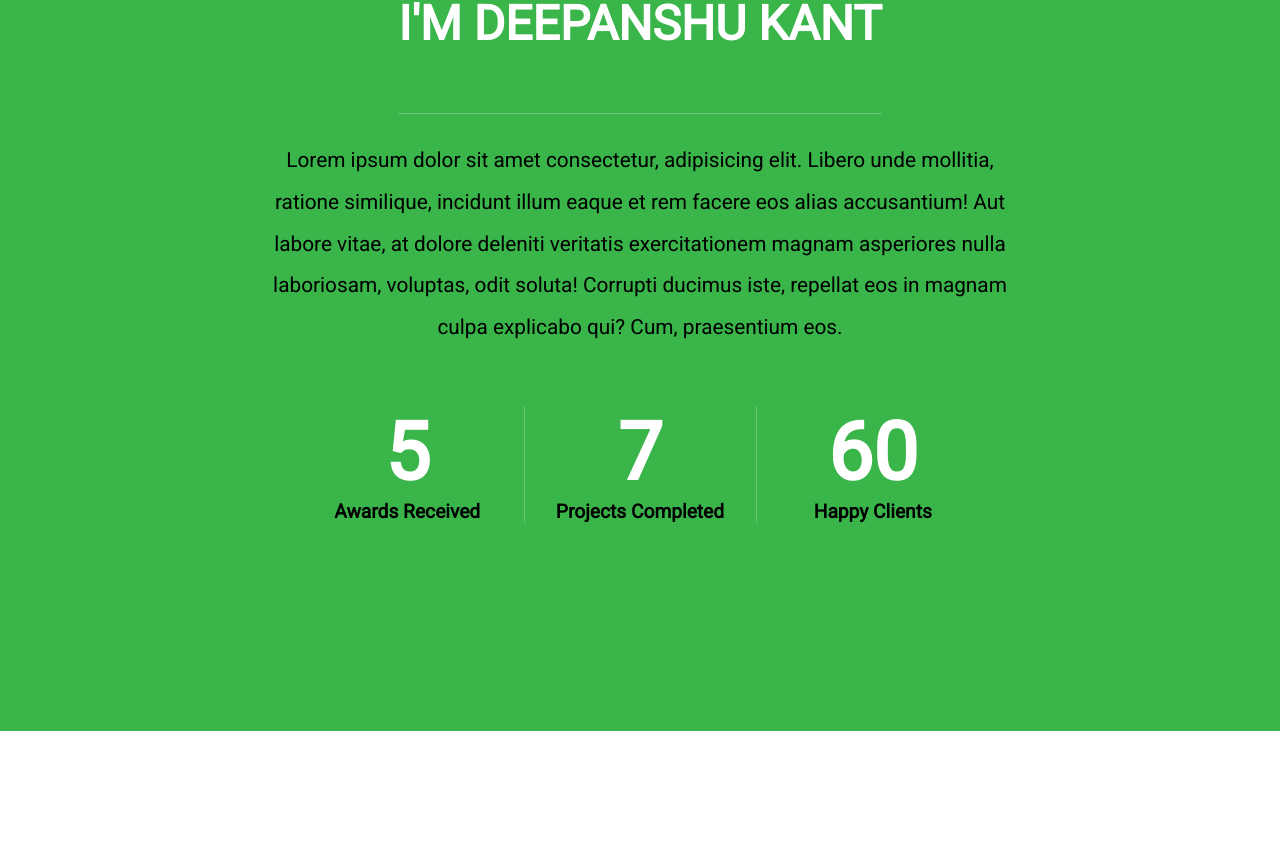
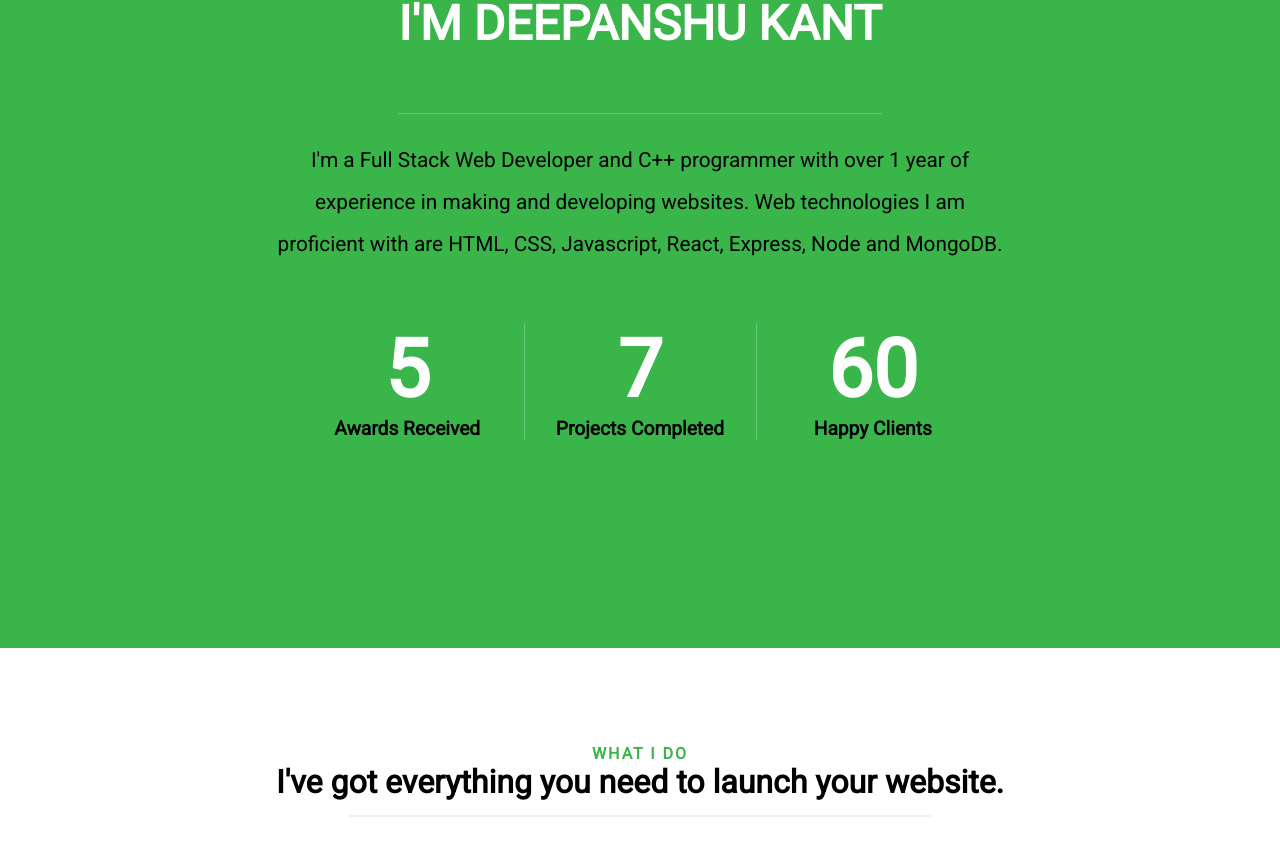
Before and after one commit to DeepanshuKant/Deepanshu-Portfolio, a React (Create React App) app: page / in a window 1280 px wide. Shown: the part 988-1844 px from the top of the page. Before the commit the page ends 1719 px from the top, so only its background shows below. Built offline with nearby package versions, Linux system fonts and the light colour scheme.

Commit message:
service section added

```diff
--- a/src/App.css
+++ b/src/App.css
@@ -3,5 +3,5 @@
     padding: 0;
     box-sizing: border-box;
     font-family: Roboto;
-    user-select: none;
+    /* user-select: none; */
 }
--- a/src/App.js
+++ b/src/App.js
@@ -2,12 +2,15 @@ import './App.css';
 import About from './Components/About/About';
 import Header from './Components/Header/Header';
 import Home from './Components/Home/Home';
+import Service from './Components/Service/Service';
+
 function App() {
   return (
     <>
       <Header />
       <Home />
       <About />
+      <Service />
     </>
   );
 }
--- a/src/Components/About/About.js
+++ b/src/Components/About/About.js
@@ -19,9 +19,7 @@ function About() {
                         <h1>I'm Deepanshu Kant</h1>
                     </div>
                     <div className="about__content" data-aos="fade-up">
-                        <p>Lorem ipsum dolor sit amet consectetur, adipisicing elit. Libero unde mollitia, ratione similique, incidunt illum eaque et rem facere eos alias accusantium! Aut labore vitae,
-                            at dolore deleniti veritatis exercitationem magnam asperiores nulla laboriosam, voluptas, odit soluta! Corrupti ducimus iste,
-                            repellat eos in magnam culpa explicabo qui? Cum, praesentium eos.</p>
+                        <p>I'm a Full Stack Web Developer and C++ programmer with over 1 year of experience in making and developing websites. Web technologies I am proficient with are HTML, CSS, Javascript, React, Express, Node and MongoDB.</p>
                     </div>
 
                     <div className="about__boxes">
--- a/src/Components/Header/Header.css
+++ b/src/Components/Header/Header.css
@@ -109,6 +109,11 @@
     user-select: none;
 }
 
+.sliding__items a {
+    text-decoration: none;
+    color: white;
+}
+
 .sliding__items__animation {
 
     animation: right-to-left 1s ease .2s forwards;
--- a/src/Components/Header/Header.js
+++ b/src/Components/Header/Header.js
@@ -35,12 +35,12 @@ function Header() {
                 <div className="second__box">
                     <ul>
 
-                        <li className={classNames('sliding__items', { 'sliding__items__animation': isSliding })}>Home</li>
-                        <li className={classNames('sliding__items', { 'sliding__items__animation': isSliding })}>About</li>
-                        <li className={classNames('sliding__items', { 'sliding__items__animation': isSliding })}>Services</li>
-                        <li className={classNames('sliding__items', { 'sliding__items__animation': isSliding })}>Works</li>
-                        <li className={classNames('sliding__items', { 'sliding__items__animation': isSliding })}>Clients</li>
-                        <li className={classNames('sliding__items', { 'sliding__items__animation': isSliding })}>Contacts</li>
+                        <li className={classNames('sliding__items', { 'sliding__items__animation': isSliding })}> <a href="#home" > Home</a></li>
+                        <li className={classNames('sliding__items', { 'sliding__items__animation': isSliding })}> <a href="#about" > About</a></li>
+                        <li className={classNames('sliding__items', { 'sliding__items__animation': isSliding })}> <a href="" > Services</a></li>
+                        <li className={classNames('sliding__items', { 'sliding__items__animation': isSliding })}> <a href="" > Works</a></li>
+                        <li className={classNames('sliding__items', { 'sliding__items__animation': isSliding })}> <a href="" >Clients</a> </li>
+                        <li className={classNames('sliding__items', { 'sliding__items__animation': isSliding })}> <a href="" >Contacts</a></li>
                     </ul >
                 </div >
                 <div className="third__box">
--- /dev/null
+++ b/src/Components/Service/Service.css
@@ -0,0 +1,44 @@
+#service {
+    padding: 10px;
+    padding-top: 6em;
+    padding-bottom: 6em;
+}
+
+.service__heading {
+    /* border: 1px solid red; */
+    display: flex;
+    justify-content: center;
+    align-items: center;
+    flex-direction: column;
+    /* text-transform: uppercase; */
+    /* margin-bottom: 1em; */
+}
+
+.service__heading p {
+    font-weight: bold;
+    letter-spacing: 2px;
+    color: #39b54a;
+    text-transform: uppercase;
+    letter-spacing: 2px;
+}
+
+.service__heading h1 {
+    color: white;
+    padding-bottom: 0.5em;
+    position: relative;
+    text-align: center;
+    font-size: 2rem;
+    color: black;
+    /* border: 1px solid red; */
+}
+
+.service__heading h1::after {
+    content: ' ';
+    position: absolute;
+    left: 50%;
+    bottom: 0;
+    width: 80%;
+    height: 1px;
+    transform: translate(-50%, -50%);
+    background-color: rgba(0, 0, 0, 0.123);
+}
--- /dev/null
+++ b/src/Components/Service/Service.js
@@ -0,0 +1,18 @@
+import "./Service.css"
+
+function Service() {
+    return (
+        <>
+            <div className="parent__service">
+                <div id="service">
+                    <div className="service__heading">
+                        <p>What I do</p>
+                        <h1>I've got everything you need to launch your website.</h1>
+                    </div>
+                </div>
+            </div>
+        </>
+    )
+}
+
+export default Service;
```
